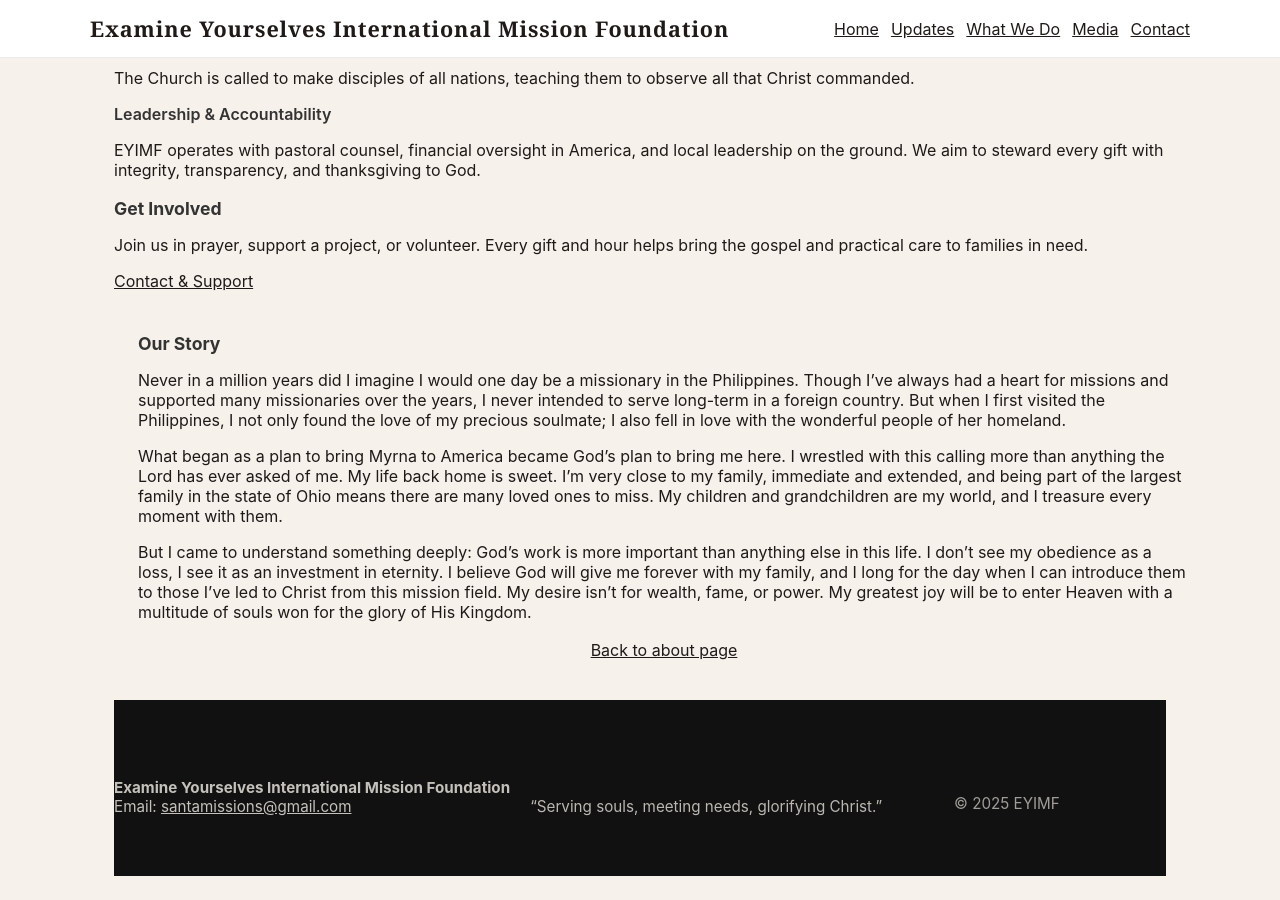
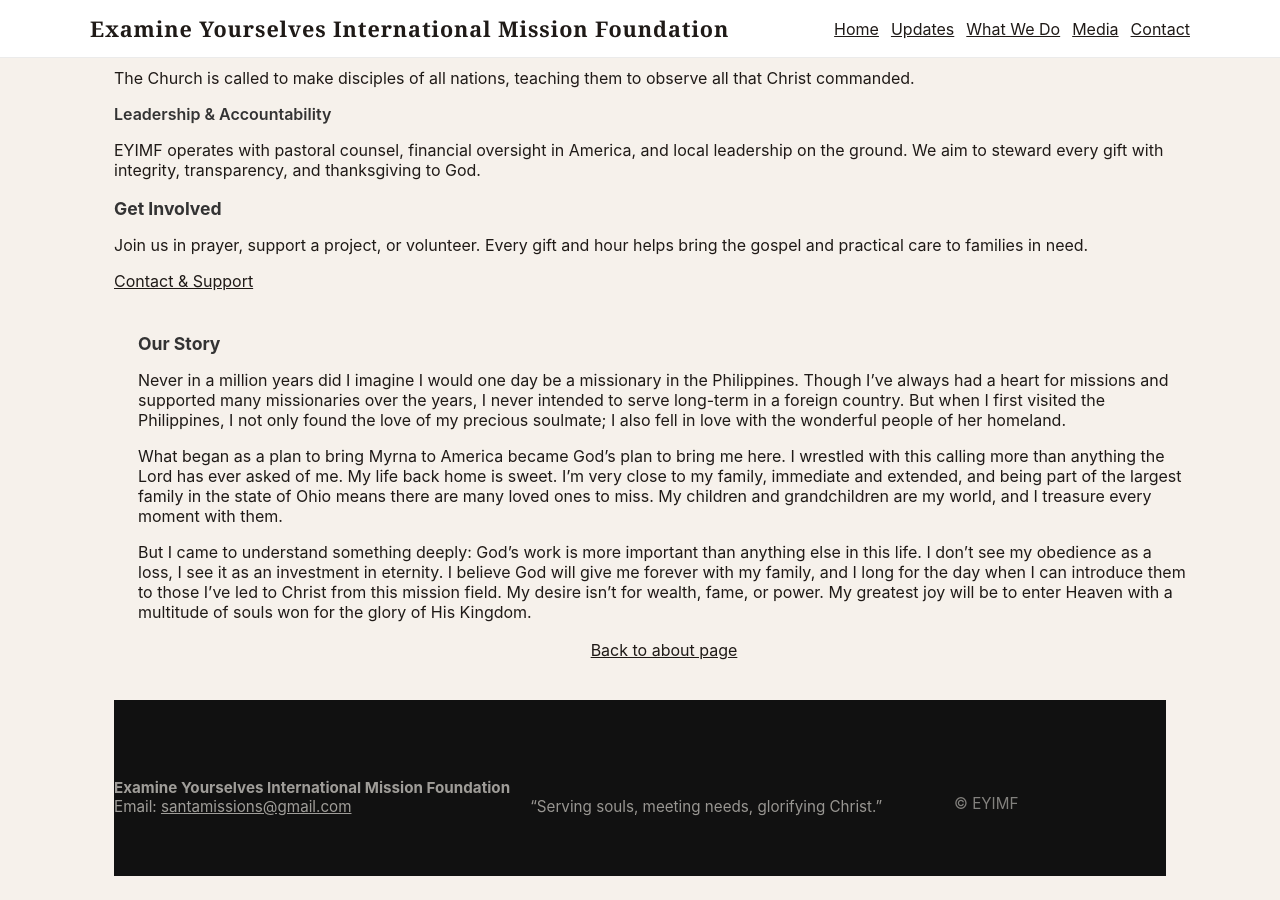
Before and after one commit to Irdavid160/eyimf, a Jekyll site: the page about.html, which Jekyll copies as it is, in a window 1280 px wide and 900 px high, scrolled down 792 px. Built offline with Jekyll 4.4.1, drawn with Linux system fonts in a browser that asks for light colours.

Commit message:
Replace footer section in about.html

```diff
--- a/about.html
+++ b/about.html
@@ -187,10 +187,8 @@
   </div>
 </section>
 
-  <!-- Optional: site footer (keep existing footer if you have one) -->
-  <!-- Site footer: paste this just before </body> -->
-<!-- Compact boxed footer (replace previous footer block with this) -->
-<footer class="footer" id="contact">
+  <!-- footer (consistent with other pages) -->
+  <footer class="footer" id="contact-footer">
     <div class="container">
       <div class="footer-box">
         <div style="display:flex;justify-content:space-between;gap:20px;flex-wrap:wrap;align-items:center;">
```
Also changed, not shown: other parts of about.html (+0 -2 lines). Lines whose indentation alone changed are shown as unchanged.
